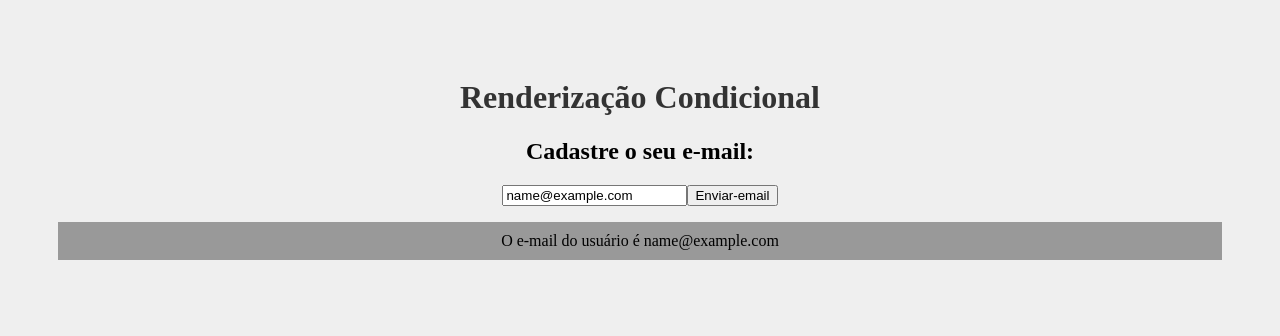
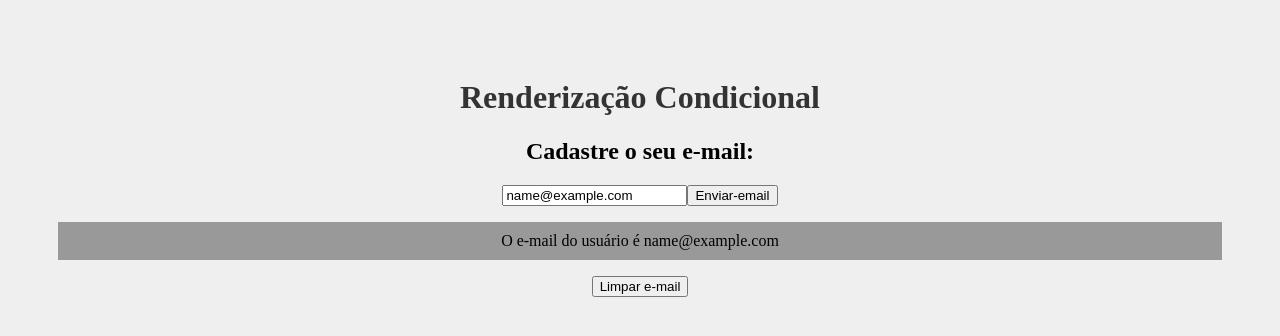
Before and after one commit to AndreBuitoni/meu-projeto, a React (Create React App) app: page / in a window 1280 px wide. Both pictures are taken after typing "name@example.com" into the empty fields and a click on the button "Enviar-email". Shown: the top 336 px of the page. Built offline with nearby package versions, Linux system fonts and the light colour scheme.

Commit message:
Update Condicional.js
- Added limparEmail function and button to clear email

```diff
--- a/src/components/Condicional.js
+++ b/src/components/Condicional.js
@@ -7,6 +7,10 @@ function Condicional() {
   function enviarEmail(e) {
     e.preventDefault()
     setUserEmail(email)
+  }
+
+  function limparEmail() {
+    setUserEmail('')
   }
 
   return (
@@ -24,6 +28,7 @@ function Condicional() {
         {userEmail && (
           <div>
             <p>O e-mail do usuário é {userEmail}</p>
+            <button onClick={limparEmail}>Limpar e-mail</button>
           </div>
         )}
       </form>
```
